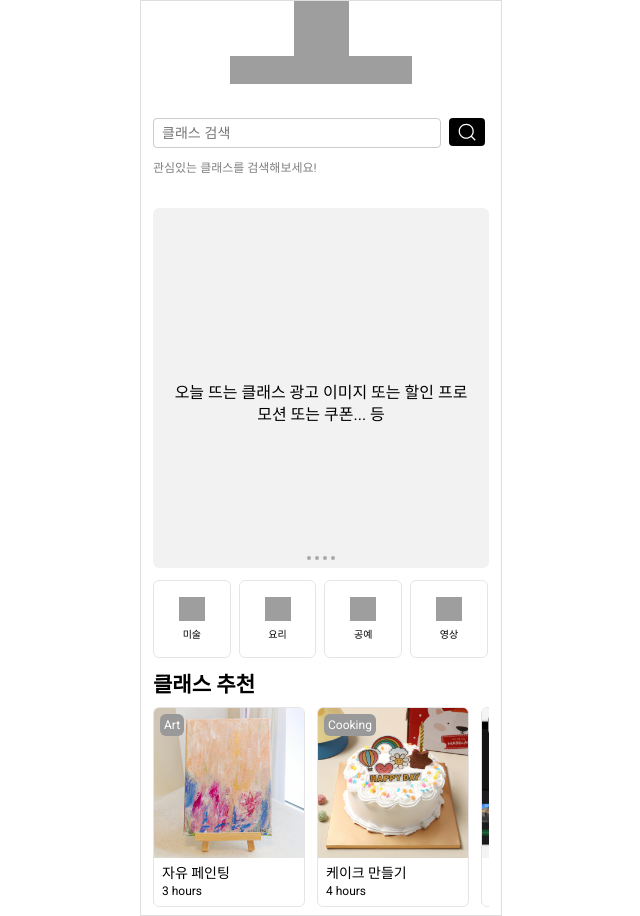
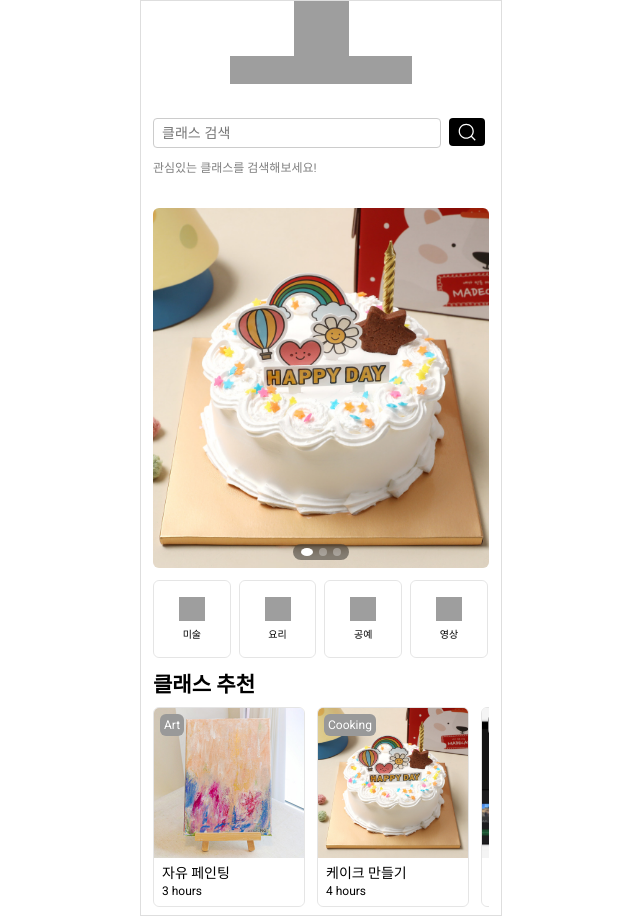
Before and after one commit to ehy0414/jju_9oorm_1_front, a React (Create React App) app: page /home in a window 1280 px wide. Shown: the whole page, without its empty margins (319-959 px from the left). Built offline with nearby package versions, Linux system fonts and the light colour scheme; no server answers; grey boxes are pictures that could not be loaded; a web font is replaced by a local one.

Commit message:
:art: design: 애니메이션 및 도트 디자인 변경

```diff
--- a/src/modules/home/ImageBanner.jsx
+++ b/src/modules/home/ImageBanner.jsx
@@ -1,14 +1,12 @@
-import React from "react";
+"use client";
+import React, { useState, useEffect } from "react";
 import styled from "styled-components";
+import image1 from "../home/images/cake.png";
+import image2 from "../home/images/painting.png";
+import image3 from "../home/images/uiux.png";
 
 const CarouselContainer = styled.section`
   padding: 0 12px;
-  @media (max-width: 991px) {
-    padding: 0 16px;
-  }
-  @media (max-width: 640px) {
-    padding: 0 8px;
-  }
 `;
 
 const BannerWrapper = styled.article`
@@ -16,28 +14,19 @@ const BannerWrapper = styled.article`
   width: 100%;
   height: 360px;
   border-radius: 6px;
-  display: flex;
-  justify-content: center;
-  align-items: center;
-  background-color: rgba(0, 0, 0, 0.05);
-  @media (max-width: 640px) {
-    height: 300px;
-  }
+  overflow: hidden;
 `;
 
-const BannerText = styled.p`
-  width: 304px;
-  text-align: center;
-  font-size: 16px;
-  line-height: 22px;
-  color: #000;
+const ImageLayer = styled.img`
   position: absolute;
-  top: 50%;
-  transform: translateY(-50%);
-  @media (max-width: 640px) {
-    width: 90%;
-    font-size: 14px;
-  }
+  top: 0;
+  left: 0;
+  width: 100%;
+  height: 100%;
+  object-fit: cover;
+  transition: opacity 0.5s ease-in-out;
+  opacity: ${(props) => (props.$active ? 1 : 0)};
+  z-index: ${(props) => (props.$active ? 1 : 0)};
 `;
 
 const DotContainer = styled.div`
@@ -46,28 +35,57 @@ const DotContainer = styled.div`
   left: 50%;
   transform: translateX(-50%);
   display: flex;
-  gap: 4px;
+  gap: 6px;
+  z-index: 2;
+  padding: 4px 8px;
+  background-color: rgba(0, 0, 0, 0.4);
+  border-radius: 12px;
+  backdrop-filter: blur(4px);
 `;
 
 const Dot = styled.span`
-  width: 4px;
-  height: 4px;
-  border-radius: 100px;
-  background-color: rgba(0, 0, 0, 0.3);
+  width: ${(props) =>
+    props.$active ? "12px" : "8px"};
+  height: 8px;
+  border-radius: 50%;
+  background-color: ${(props) =>
+    props.$active ? "white" : "rgba(255, 255, 255, 0.3)"};
+  cursor: pointer;
+  transition: background-color 0.3s;
 `;
 
+const images = [image1, image2, image3];
+
 export function ImageBanner() {
+  const [currentIndex, setCurrentIndex] = useState(0);
+  const [prevIndex, setPrevIndex] = useState(0);
+
+  const handleDotClick = (index) => {
+    if (index !== currentIndex) {
+      setPrevIndex(currentIndex);
+      setCurrentIndex(index);
+    }
+  };
+
   return (
     <CarouselContainer>
       <BannerWrapper>
-        <BannerText>
-          오늘 뜨는 클래스 광고 이미지 또는 할인 프로모션 또는 쿠폰... 등
-        </BannerText>
+        {images.map((img, index) => (
+          <ImageLayer
+            key={index}
+            src={img}
+            $active={index === currentIndex}
+            alt={`Banner ${index + 1}`}
+          />
+        ))}
         <DotContainer>
-          <Dot />
-          <Dot />
-          <Dot />
-          <Dot />
+          {images.map((_, index) => (
+            <Dot
+              key={index}
+              $active={index === currentIndex}
+              onClick={() => handleDotClick(index)}
+            />
+          ))}
         </DotContainer>
       </BannerWrapper>
     </CarouselContainer>
--- a/src/modules/home/category/CategoryItem.jsx
+++ b/src/modules/home/category/CategoryItem.jsx
@@ -12,6 +12,7 @@ const ItemWrapper = styled.article`
     flex: 1 0 0;
     border-radius: 6px;
     border: 1px solid rgba(0, 0, 0, 0.1);
+    cursor: pointer;
 
     transition: all 0.3s ease; /* 부드러운 애니메이션 */
 
```
